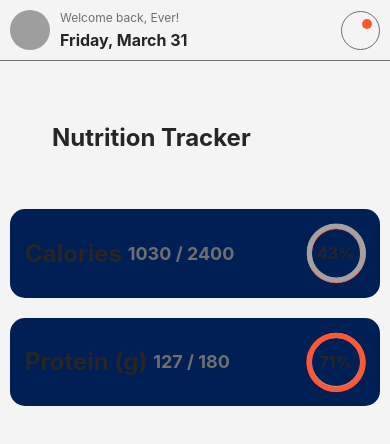
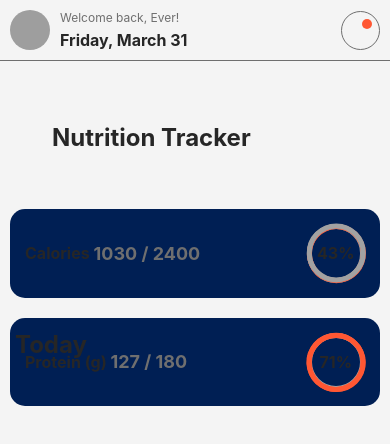
Before and after one commit to nolasco-ever/Workout-app, a React Native app in the folder FlexCoach/: screen /Tabs in a window 390 px wide. Shown: the top 444 px of the page. Built offline with nearby package versions, Linux system fonts and the light colour scheme; grey boxes are pictures that could not be loaded; some icons are missing.

Commit message:
Created center log tab
Log tab created
Notifications tab created and added to stack

```diff
--- a/FlexCoach/appNavigators/AppStack.tsx
+++ b/FlexCoach/appNavigators/AppStack.tsx
@@ -1,10 +1,18 @@
+import React from 'react';
 import { createStackNavigator } from '@react-navigation/stack';
 import { SignInScreen } from '../screens/Auth/SignInScreen';
 import { TabNavigator } from './TabNavigator';
+import { NotificationsScreen } from '../screens/Tabs/Home/NotificationsScreen';
+import { FontAwesomeIcon } from '@fortawesome/react-native-fontawesome';
+import { directionIcons } from '../components/icons/icon-library';
+import { IconProp } from '@fortawesome/fontawesome-svg-core';
+import { colors } from '../colors';
 
 const Stack = createStackNavigator();
 
-export const AppStack = () => (
+export const AppStack = () => {
+    const appColors = colors();
+    return (
         <Stack.Navigator
             screenOptions={{
                 headerShown: false
@@ -18,5 +26,24 @@ export const AppStack = () => (
                 name="Tabs"
                 component={TabNavigator}
             />
+            <Stack.Screen
+                name='Notifications'
+                component={NotificationsScreen}
+                options={{
+                    headerShown: true,
+                    headerTransparent: true,
+                    headerBackTitleVisible: false,
+                    headerTitle: '',
+                    headerBackImage: () => (
+                        <FontAwesomeIcon
+                            icon={directionIcons.angleLeft as IconProp}
+                            color={appColors.icon}
+                            size={30}
+                            style={{marginLeft: 10}}
+                        />
+                    )
+                }}
+            />
         </Stack.Navigator>
-)
+    );
+}
--- a/FlexCoach/appNavigators/TabNavigator.tsx
+++ b/FlexCoach/appNavigators/TabNavigator.tsx
@@ -4,6 +4,7 @@ import { colors } from '../colors';
 import { FontAwesomeIcon } from '@fortawesome/react-native-fontawesome';
 import { IconProp } from '@fortawesome/fontawesome-svg-core';
 import { appTabs } from '../config/appTabsConfig';
+import { tabIcons } from '../components/icons/icon-library';
 
 export const TabNavigator = () => {
     const Tab = createBottomTabNavigator();
@@ -27,7 +28,7 @@ export const TabNavigator = () => {
                         <FontAwesomeIcon
                             icon={tab.icon as IconProp}
                             color={focused ? appColors.accent : appColors.inactive}
-                            size={25}
+                            size={tab.icon === tabIcons.log ? 40 : 25}
                         />
                     )
                 }}
--- a/FlexCoach/components/cards/trackerCard.tsx
+++ b/FlexCoach/components/cards/trackerCard.tsx
@@ -3,6 +3,7 @@ import { StyleSheet, Text, View } from 'react-native';
 import { colors } from '../../colors';
 import { CustomText } from '../text/customText';
 import ProgressCircle from '../progress-indicators/progressCircle';
+import { TouchableOpacity } from 'react-native-gesture-handler';
 
 interface TrackerCardProps {
   title: string;
@@ -19,10 +20,10 @@ export const TrackerCard: React.FC<TrackerCardProps> = ({
     const calorieProgress = Math.round((currentAmount / goalAmount) * 100);
 
     return (
-        <View style={[styles.container, {backgroundColor: appColors.primary}]}>
+        <TouchableOpacity style={[styles.container, {backgroundColor: appColors.primary}]}>
             <View style={styles.infoContainer}>
                 <View style={styles.nutritionInfo}>
-                    <CustomText type='header' style={styles.nutritionLabel}>{title} </CustomText>
+                    <CustomText style={styles.nutritionLabel}>{title} </CustomText>
                     <CustomText type='subheader' style={styles.nutritionValue}>
                         {currentAmount} / {goalAmount}
                     </CustomText>
@@ -32,7 +33,7 @@ export const TrackerCard: React.FC<TrackerCardProps> = ({
                     size='sm'
                 />
             </View>
-        </View>
+        </TouchableOpacity>
     );
 };
 
--- a/FlexCoach/components/cards/userCardHeader.tsx
+++ b/FlexCoach/components/cards/userCardHeader.tsx
@@ -2,6 +2,7 @@ import React from 'react';
 import { View, Text, Image, StyleSheet } from 'react-native';
 import { NotificationButton } from '../buttons/notificationButton';
 import { colors } from '../../colors';
+import { useNavigation } from '@react-navigation/native';
 
 interface UserCardHeaderProps {
     profilePhoto: string;
@@ -9,6 +10,7 @@ interface UserCardHeaderProps {
 }
 
 export const UserCardHeader = ({ profilePhoto, welcomeMessage }: UserCardHeaderProps) => {
+    const navigation = useNavigation();
     const appColors = colors();
     const currentDate = new Date().toLocaleDateString('en-US', { weekday: 'long', month: 'long', day: 'numeric' });
 
@@ -24,7 +26,7 @@ export const UserCardHeader = ({ profilePhoto, welcomeMessage }: UserCardHeaderP
       </View>
       <NotificationButton
         unseenNotifications={true}
-        onPress={() => console.log('pressed')}
+        onPress={() => navigation.navigate('Notifications')}
       />
     </View>
   );
--- a/FlexCoach/components/icons/fontawesome.tsx
+++ b/FlexCoach/components/icons/fontawesome.tsx
@@ -52,7 +52,8 @@ import {
     faEyeSlash,
     faBell,
     faUsers,
-    faSmile
+    faSmile,
+    faCirclePlus
 } from '@fortawesome/free-solid-svg-icons';
 
 library.add(
@@ -107,5 +108,6 @@ library.add(
     faEyeSlash,
     faBell,
     faUsers,
-    faSmile
+    faSmile,
+    faCirclePlus
 );
--- a/FlexCoach/components/icons/icon-library.ts
+++ b/FlexCoach/components/icons/icon-library.ts
@@ -35,6 +35,7 @@ export const directionIcons = {
   export const tabIcons = {
     home: 'fa-solid fa-house',
     stats: 'fa-solid fa-chart-line',
+    log: 'fa-solid fa-circle-plus',
     social: 'fa-solid fa-face-smile',
     profile: 'fa-solid fa-user'
   }
--- a/FlexCoach/config/appTabsConfig.ts
+++ b/FlexCoach/config/appTabsConfig.ts
@@ -1,5 +1,6 @@
 import { tabIcons } from "../components/icons/icon-library";
 import { HomeScreen } from "../screens/Tabs/Home/HomeScreen";
+import { LogScreen } from "../screens/Tabs/Log/LogScreen";
 import { ProfileScreen } from "../screens/Tabs/Profile/ProfileScreen";
 import { SocialScreen } from "../screens/Tabs/Social/SocialScreen";
 import { StatsScreen } from "../screens/Tabs/Stats/StatsScreen";
@@ -16,6 +17,11 @@ export const appTabs = [
         icon: tabIcons.stats
     },
     {
+        name: 'Log',
+        component: LogScreen,
+        icon: tabIcons.log
+    },
+    {
         name: 'Social',
         component: SocialScreen,
         icon: tabIcons.social
--- a/FlexCoach/screens/Auth/SignInScreen.tsx
+++ b/FlexCoach/screens/Auth/SignInScreen.tsx
@@ -1,19 +1,25 @@
 import React from 'react';
-import { NavigationProp, ParamListBase } from '@react-navigation/native';
-import { View, Text, StyleSheet, TouchableOpacity, SafeAreaView } from 'react-native';
+import { ParamListBase } from '@react-navigation/native';
+import { StyleSheet, TouchableOpacity, SafeAreaView, Dimensions } from 'react-native';
 import { colors } from '../../colors';
 import { CustomText } from '../../components/text/customText';
+import { StackNavigationProp } from '@react-navigation/stack';
+import { FontAwesomeIcon } from '@fortawesome/react-native-fontawesome';
+import { directionIcons } from '../../components/icons/icon-library';
+import { IconProp } from '@fortawesome/fontawesome-svg-core';
 
 type SignInScreenProps = {
-    navigation: NavigationProp<ParamListBase>;
+    navigation: StackNavigationProp<ParamListBase>;
   };
 
 export const SignInScreen = ({ navigation }: SignInScreenProps) => {
   const appColors = colors();
+  const screenWidth = Dimensions.get('window').width;
   return (
     <SafeAreaView style={[styles.container, {backgroundColor: appColors.background}]}>
-        <TouchableOpacity onPress={() => navigation.navigate('Tabs')}>
-        <CustomText type='header' centered>Sign In</CustomText>
+        <TouchableOpacity style={[styles.button, {width: screenWidth/2, backgroundColor: appColors.primary}]} onPress={() => navigation.replace('Tabs')}>
+          <CustomText type='header' centered>Go To App</CustomText>
+          <FontAwesomeIcon icon={directionIcons.rightArrow as IconProp} size={25} color={appColors.icon}/>
         </TouchableOpacity>
     </SafeAreaView>
   );
@@ -24,5 +30,12 @@ const styles = StyleSheet.create({
     flex: 1,
     justifyContent: 'center',
     alignItems: 'center'
+  },
+  button: {
+    flexDirection:'row',
+    justifyContent: 'space-around',
+    borderRadius: 50,
+    padding: 10,
+    alignItems: 'center'
   }
 });
--- a/FlexCoach/screens/Tabs/Home/HomeScreen.tsx
+++ b/FlexCoach/screens/Tabs/Home/HomeScreen.tsx
@@ -29,6 +29,9 @@ export const HomeScreen = () => {
               currentAmount={127}
             />
           </Section>
+          <Section title='Today'>
+
+          </Section>
         </ScrollView>
     </SafeAreaView>
   );
--- /dev/null
+++ b/FlexCoach/screens/Tabs/Home/NotificationsScreen.tsx
@@ -0,0 +1,26 @@
+import { IconProp } from '@fortawesome/fontawesome-svg-core';
+import { FontAwesomeIcon } from '@fortawesome/react-native-fontawesome';
+import React from 'react';
+import { View, Text, StyleSheet, SafeAreaView } from 'react-native';
+import { colors } from '../../../colors';
+import { generalIcons, tabIcons } from '../../../components/icons/icon-library';
+import { CustomText } from '../../../components/text/customText';
+
+
+export const NotificationsScreen = () => {
+  const appColors = colors();
+  return (
+    <SafeAreaView style={[styles.container, {backgroundColor: appColors.background}]}>
+      <FontAwesomeIcon icon={generalIcons.bell as IconProp} color={appColors.inactive} size={50}/>
+      <CustomText type='header' centered>Notifications</CustomText>
+    </SafeAreaView>
+  );
+}
+
+const styles = StyleSheet.create({
+  container: {
+    flex: 1,
+    justifyContent: 'center',
+    alignItems: 'center',
+  }
+});
--- /dev/null
+++ b/FlexCoach/screens/Tabs/Log/LogScreen.tsx
@@ -0,0 +1,26 @@
+import { IconProp } from '@fortawesome/fontawesome-svg-core';
+import { FontAwesomeIcon } from '@fortawesome/react-native-fontawesome';
+import React from 'react';
+import { View, Text, StyleSheet, SafeAreaView } from 'react-native';
+import { colors } from '../../../colors';
+import { tabIcons } from '../../../components/icons/icon-library';
+import { CustomText } from '../../../components/text/customText';
+
+
+export const LogScreen = () => {
+  const appColors = colors();
+  return (
+    <SafeAreaView style={[styles.container, {backgroundColor: appColors.background}]}>
+      <FontAwesomeIcon icon={tabIcons.log as IconProp} color={appColors.inactive} size={50}/>
+      <CustomText type='header' centered>Log</CustomText>
+    </SafeAreaView>
+  );
+}
+
+const styles = StyleSheet.create({
+  container: {
+    flex: 1,
+    justifyContent: 'center',
+    alignItems: 'center',
+  }
+});
```
Lines whose indentation alone changed are shown as unchanged.
